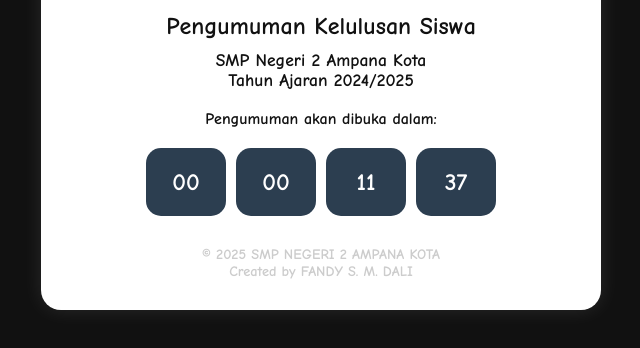
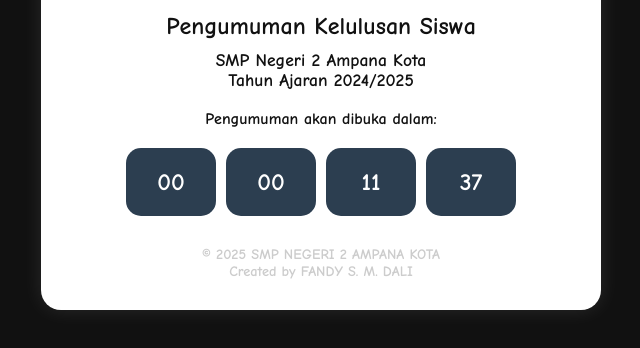
Before and after one commit to Admin-Dekstop/Web-kelulusan, a plain HTML site: page index.html in a window 1280 px wide. Shown: the part 316-664 px from the top of the page, without its empty margins (319-959 px from the left). Drawn offline with nearby package versions, Linux system fonts and the light colour scheme.

Commit message:
Update index.html

```diff
--- a/index.html
+++ b/index.html
@@ -130,7 +130,7 @@
       padding: 20px 15px;
       border-radius: 15px;
       font-size: 1.5em;
-      min-width: 50px;
+      min-width: 60px;
       display: flex;
       justify-content: center;
       align-items: center;
```
